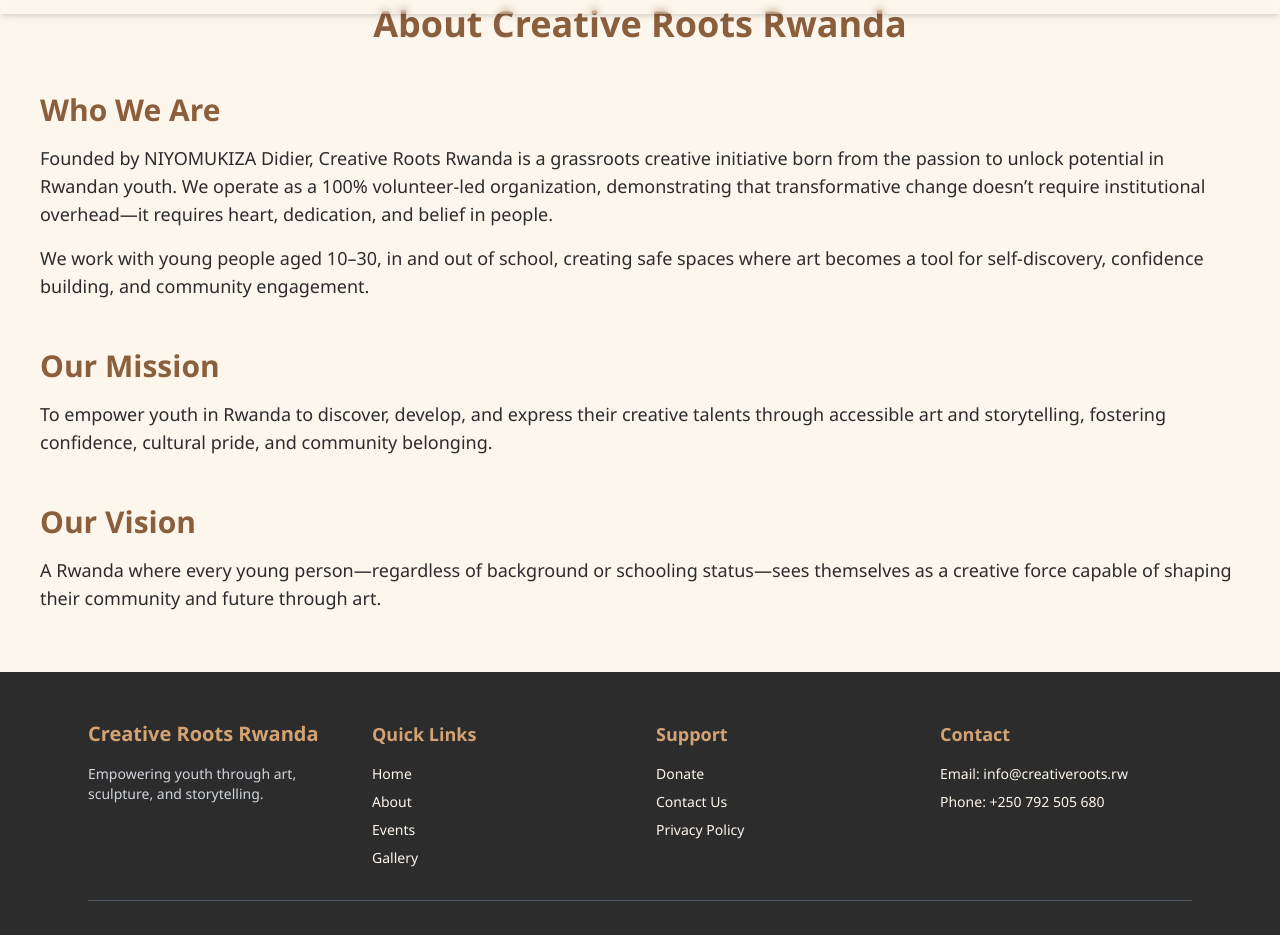
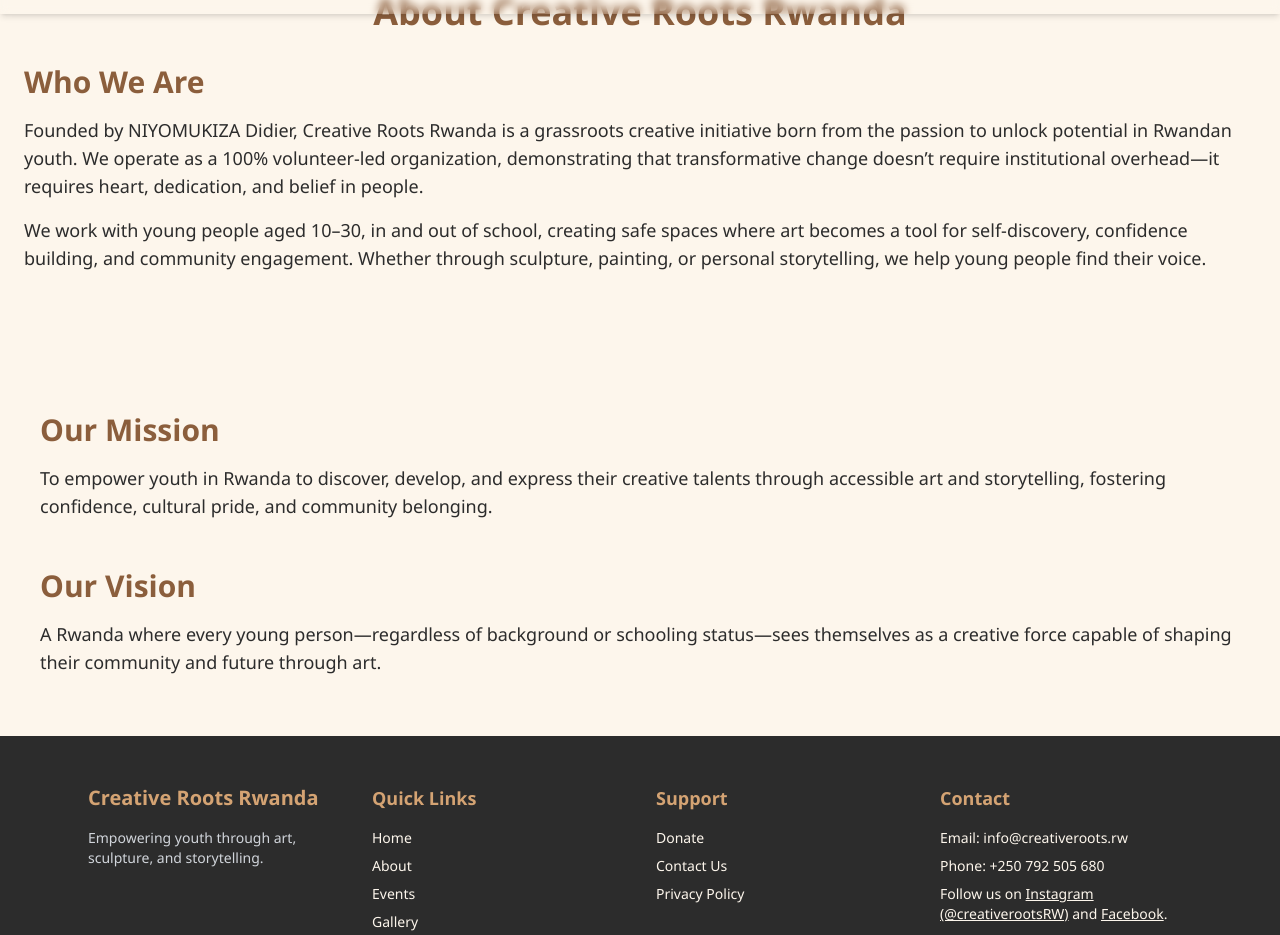
Before and after one commit to niyodidie-cmd/creative-roots, a Next.js app in the folder frontend/: page /about in a window 1280 px wide. Shown: the part 56-991 px from the top of the page. Built offline with nearby package versions, Linux system fonts and the light colour scheme; a web font is replaced by a local one.

Commit message:
Layout tweaks: who-we-are fits, add fallback payment/contact info, social links, logo-only nav

```diff
--- a/frontend/components/Footer.tsx
+++ b/frontend/components/Footer.tsx
@@ -74,11 +74,21 @@
                 info@creativeroots.rw
               </a>
             </p>
-            <p className="text-sm">
+            <p className="text-sm mb-2">
               Phone:{' '}
               <a href="tel:+250792505680" className="hover:text-soft-gold transition">
                 +250 792 505 680
               </a>
+            </p>
+            <p className="text-sm">
+              Follow us on{' '}
+              <a href="https://instagram.com/creativerootsRW" target="_blank" className="underline hover:text-soft-gold">
+                Instagram (@creativerootsRW)
+              </a>{' '}
+              and{' '}
+              <a href="https://facebook.com/creativerootsRW" target="_blank" className="underline hover:text-soft-gold">
+                Facebook
+              </a>.
             </p>
           </div>
         </div>
--- a/frontend/components/Navbar.tsx
+++ b/frontend/components/Navbar.tsx
@@ -21,8 +21,7 @@
       <div className="max-w-6xl mx-auto px-6 h-nav-height flex items-center justify-between">
         {/* Logo */}
         <Link href="/" className="flex items-center gap-2 cursor-pointer">
-          <img src="/images/logo.png" alt="Creative Roots Rwanda" className="h-10 w-10" />
-          <span className="font-bold text-xl text-warm-brown hidden sm:inline">Creative Roots</span>
+          <img src="/images/logo.png" alt="Creative Roots" className="h-10 w-10" />
         </Link>
 
         {/* Desktop Menu */}
--- a/frontend/pages/about.tsx
+++ b/frontend/pages/about.tsx
@@ -13,12 +13,11 @@
 
       <Navbar />
 
-      <Section className="bg-cream">
-        <h1 className="text-4xl font-bold text-warm-brown mb-12 text-center">
-          About Creative Roots Rwanda</h1>
+      <section className="w-full bg-cream py-12">
+        <div className="w-full px-6">
+          <h1 className="text-4xl font-bold text-warm-brown mb-8 text-center">About Creative Roots Rwanda</h1>
 
-        <div className="space-y-12">
-          <div>
+          <div className="mb-8">
             <h2 className="text-3xl font-bold text-warm-brown mb-4">Who We Are</h2>
             <p className="text-lg text-dark-charcoal mb-4">
               Founded by NIYOMUKIZA Didier, Creative Roots Rwanda is a grassroots creative
@@ -30,10 +29,15 @@
             <p className="text-lg text-dark-charcoal">
               We work with young people aged 10–30, in and out of school, creating safe
               spaces where art becomes a tool for self-discovery, confidence building, and
-              community engagement.
+              community engagement. Whether through sculpture, painting, or personal
+              storytelling, we help young people find their voice.
             </p>
           </div>
+        </div>
+      </section>
 
+      <Section className="bg-cream">
+        <div className="space-y-12">
           <div>
             <h2 className="text-3xl font-bold text-warm-brown mb-4">Our Mission</h2>
             <p className="text-lg text-dark-charcoal">
--- a/frontend/pages/contact.tsx
+++ b/frontend/pages/contact.tsx
@@ -121,6 +121,19 @@
                 Send Message
               </button>
             </form>
+
+            <div className="mt-8 text-center text-sm text-gray-700">
+              <p>Or connect with us on social media:</p>
+              <p>
+                <a href="https://instagram.com/creativerootsRW" target="_blank" className="underline">
+                  Instagram (@creativerootsRW)
+                </a>{' '}
+                |{' '}
+                <a href="https://facebook.com/creativerootsRW" target="_blank" className="underline">
+                  Facebook
+                </a>
+              </p>
+            </div>
           </div>
       </Section>
 
--- a/frontend/pages/donate.tsx
+++ b/frontend/pages/donate.tsx
@@ -86,6 +86,14 @@
 
       <Section className="bg-cream min-h-screen">
           <h1 className="text-4xl font-bold text-warm-brown mb-6 text-center">Support Our Mission</h1>
+
+          <div className="mb-6 max-w-3xl mx-auto text-center">
+            <div className="bg-yellow-50 border border-yellow-200 text-yellow-800 p-4 rounded">
+              <strong>Note:</strong> Stripe and Flutterwave are not configured on this site.
+              If you prefer card payments, please <a href="mailto:donations@creativeroots.rw" className="underline">email us</a> or contact us on WhatsApp at
+              <a href="https://wa.me/250792505680" className="underline ml-1">+250 792 505 680</a> so we can arrange a payment method.
+            </div>
+          </div>
 
           {donationMethod === 'momo' && (
             <p className="text-sm text-dark-charcoal mb-4">
```
Also changed, not shown: 2 other files (tests, documents, lock files or other folders).
